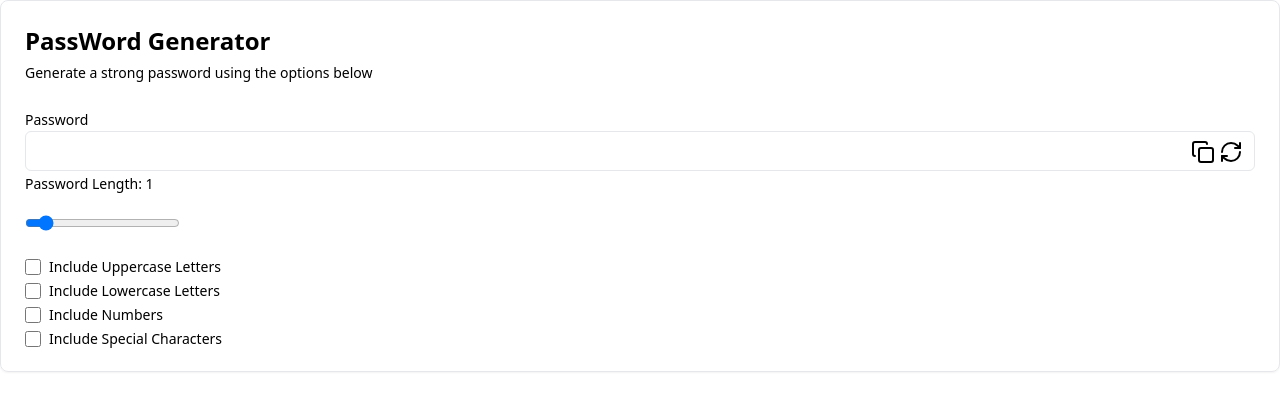
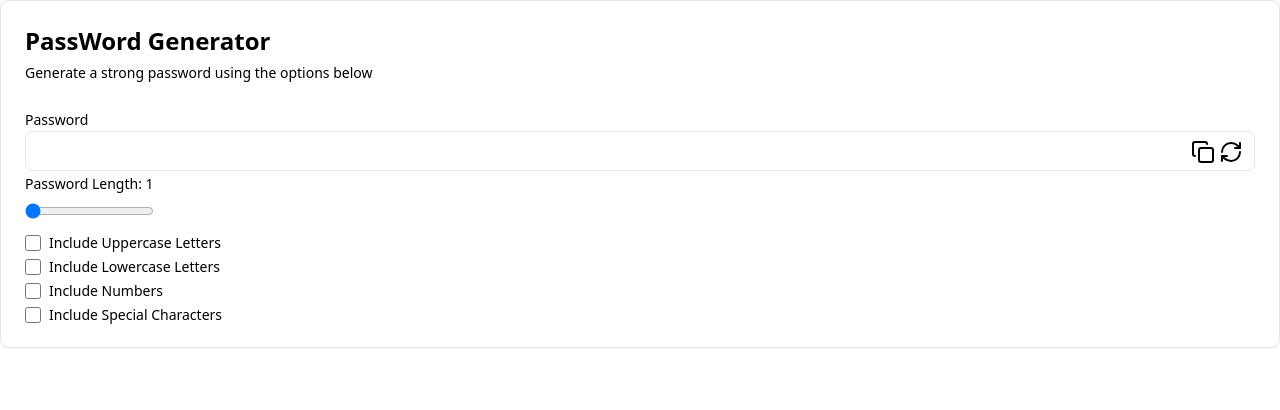
Before and after one commit to HA-SEUNG-JEONG/password-generator, a React (Create React App) app: page / in a window 1280 px wide. Shown: the top 410 px of the page. Built offline with nearby package versions, Linux system fonts and the light colour scheme.

Commit message:
Style : 슬라이더 개선 - 필요없는 스타일 제거 - onChange props로 변경

```diff
--- a/src/App.tsx
+++ b/src/App.tsx
@@ -80,17 +80,16 @@ const App = () => {
                         <PasswordLength passwordLength={passwordLength} />
 
                         <input
-                            className="flex cursor-pointer h-10 rounded-md border border-gray-200 bg-white px-3 py-2 text-sm ring-offset-white file:border-0 file:bg-transparent file:text-sm file:font-medium placeholder:text-gray-500 focus-visible:outline-none focus-visible:ring-2 focus-visible:ring-gray-950 focus-visible:ring-offset-2 disabled:cursor-not-allowed disabled:opacity-50 "
+                            type="range"
+                            className="flex cursor-pointer"
                             id="length"
                             placeholder="Enter password length"
-                            required
-                            type="range"
                             min="1"
-                            max="20"
+                            max="30"
                             value={passwordLength}
-                            onInput={(event) => {
+                            onChange={(event) => {
                                 handlePasswordLengthChange(
-                                    Number(event.currentTarget.value)
+                                    Number(event.target.value)
                                 );
                             }}
                         />
```
